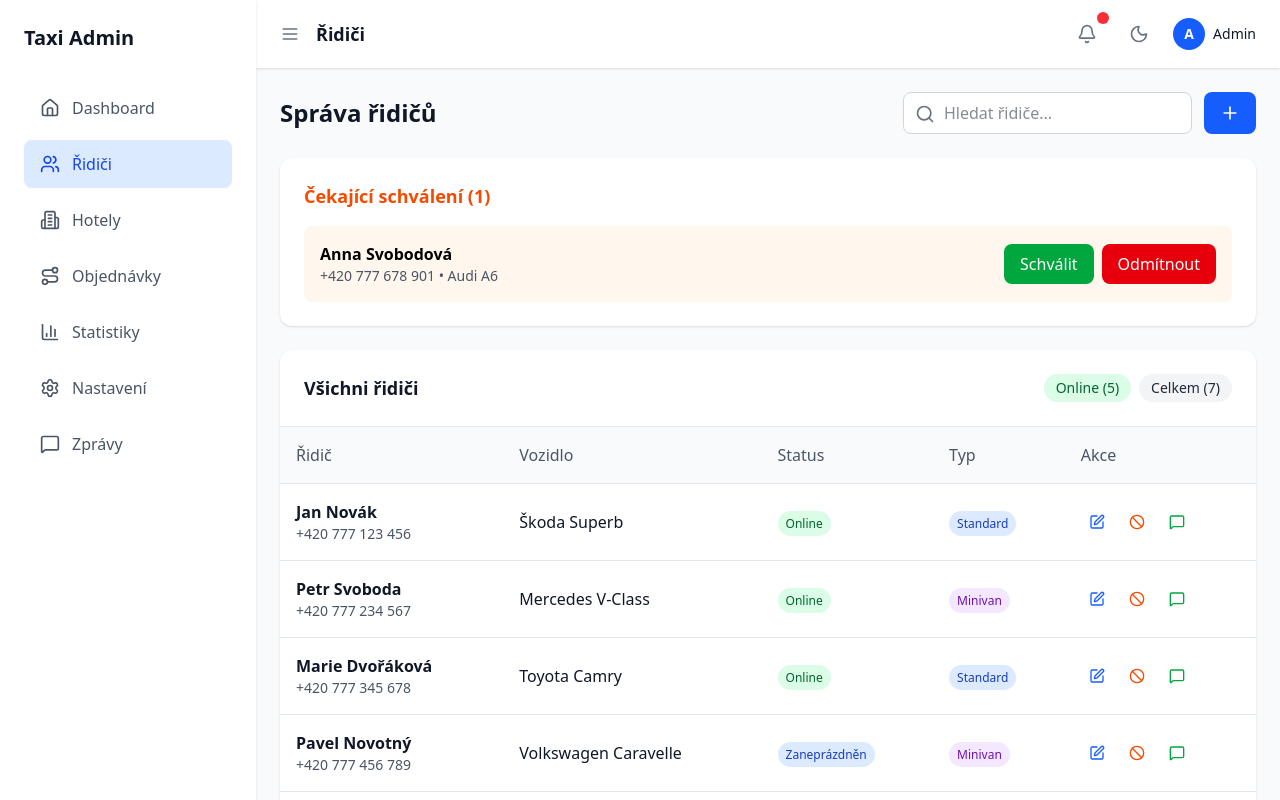
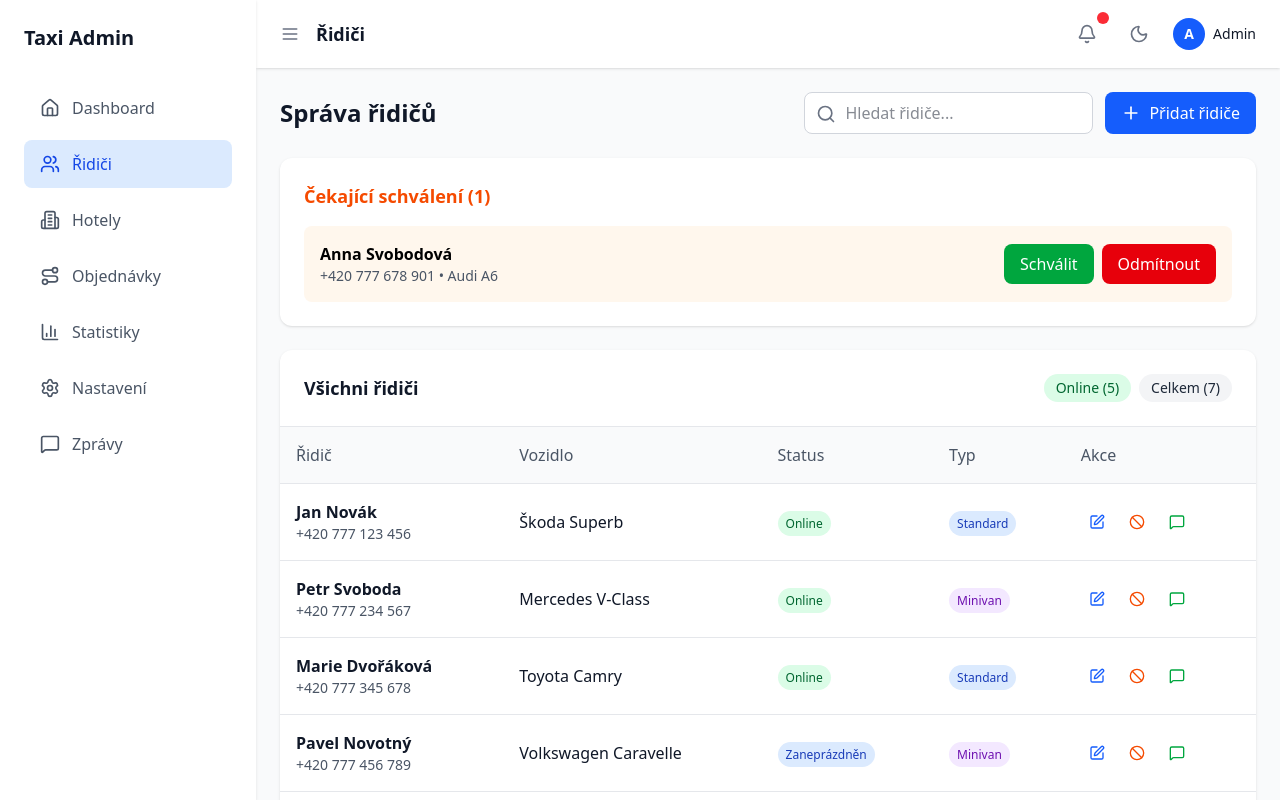
Before and after one commit to tomekk0602/taxi-driver-demo, a Next.js app: page /admin in a window 1280 px wide. Both pictures are taken after a click on the button "Řidiči". Shown: the top 800 px of the page. Built offline with nearby package versions, Linux system fonts and the light colour scheme.

Commit message:
Update index.js

```diff
--- a/pages/admin/index.js
+++ b/pages/admin/index.js
@@ -691,61 +691,11 @@ const TaxiAdminApp = () => {
     </div>
   );
 
-  // Drivers Screen
-  const DriversScreen = () => (
-    <div className="space-y-6">
-      <div className="flex justify-between items-center">
-        <h2 className={`text-2xl font-bold ${currentTheme.textPrimary}`}>Správa řidičů</h2>
-        <div className="flex space-x-3">
-          <div className="relative">
-            <Search className={`absolute left-3 top-3 ${currentTheme.textMuted}`} size={20} />
-            <input
-              type="text"
-              placeholder="Hledat řidiče..."
-              value={searchQuery}
-              onChange={(e) => setSearchQuery(e.target.value)}
-              className={`pl-10 pr-4 py-2 rounded-lg border ${currentTheme.input} ${currentTheme.textPrimary}`}
-            />
-          </div>
-          <button className="px-4 py-2 bg-blue-600 text-white rounded-lg hover:bg-blue-700 transition-colors">
-            <Plus size={20} />
-          </button>
-        </div>
-      </div>
-
-      {/* Pending Approvals */}
-      {drivers.some(d => !d.approved) && (
-        <div className={`${currentTheme.cardBg} p-6 rounded-xl ${currentTheme.shadow}`}>
-          <h3 className={`text-lg font-bold ${currentTheme.textPrimary} mb-4 text-orange-600`}>
-            Čekající schválení ({drivers.filter(d => !d.approved).length})
-          </h3>
-          <div className="space-y-3">
-            {drivers.filter(d => !d.approved).map(driver => (
-              <div key={driver.id} className="flex justify-between items-center p-4 bg-orange-50 rounded-lg">
-                <div>
-                  <p className="font-semibold">{driver.name}</p>
-                  <p className="text-sm text-gray-600">{driver.phone} • {driver.car}</p>
-                </div>
-                <div className="flex space-x-2">
-                  <button
-                    onClick={() => {
-                      setDrivers(drivers.map(d => d.id === driver.id ? {...d, approved: true} : d));
-                    }}
-                    className="px-4 py-2 bg-green-600 text-white rounded-lg hover:bg-green-700"
-                  >
-                    Schválit
-                  </button>
-                  <button className="px-4 py-2 bg-red-600 text-white rounded-lg hover:bg-red-700">
-                    Odmítnout
-                  </button>
-                </div>
-              </div>
-            ))}
-          </div>
-        </div>
-      )}
-
-      {/* Drivers List */}
+  // AKTUALIZOVANÝ Drivers Screen s responsywnimi poprawkami
+  const DriversScreen = () => {
+    // Komponenta pro desktop tabulku
+    const DesktopTable = () => (
+      <div className="hidden md:block">
         <div className={`${currentTheme.cardBg} rounded-xl ${currentTheme.shadow} overflow-hidden`}>
           <div className="p-6 border-b border-gray-200">
             <div className="flex justify-between items-center">
@@ -822,6 +772,132 @@ const TaxiAdminApp = () => {
         </div>
       </div>
     );
+
+    // Komponenta pro mobilní karty
+    const MobileCards = () => (
+      <div className="md:hidden space-y-4">
+        {drivers.filter(d => d.approved).map(driver => (
+          <div key={driver.id} className={`${currentTheme.cardBg} border ${currentTheme.border} rounded-lg p-4 ${currentTheme.shadow}`}>
+            {/* Hlavička karty */}
+            <div className="flex justify-between items-start mb-3">
+              <div className="flex items-center space-x-3">
+                <div className="w-10 h-10 bg-blue-600 rounded-full flex items-center justify-center">
+                  <span className="text-white font-semibold text-sm">{driver.name.charAt(0)}</span>
+                </div>
+                <div>
+                  <h4 className={`font-semibold ${currentTheme.textPrimary}`}>{driver.name}</h4>
+                  <div className="flex items-center space-x-1 text-sm text-gray-600">
+                    <Phone size={12} />
+                    <span>{driver.phone}</span>
+                  </div>
+                </div>
+              </div>
+
+              {/* Status badge */}
+              <span className={`px-2 py-1 rounded-full text-xs font-medium ${
+                driver.status === 'online' ? 'bg-green-100 text-green-800' :
+                driver.status === 'busy' ? 'bg-blue-100 text-blue-800' :
+                'bg-gray-100 text-gray-800'
+              }`}>
+                {driver.status === 'online' ? 'Online' :
+                 driver.status === 'busy' ? 'Zaneprázdněn' : 'Offline'}
+              </span>
+            </div>
+
+            {/* Detaily */}
+            <div className="grid grid-cols-2 gap-3 mb-4">
+              <div className="flex items-center space-x-2">
+                <Car size={14} className="text-gray-400" />
+                <span className={`text-sm ${currentTheme.textSecondary}`}>{driver.car}</span>
+              </div>
+              <div className="flex justify-end">
+                <span className={`px-2 py-1 rounded-full text-xs font-medium ${
+                  driver.type === 'minivan' ? 'bg-purple-100 text-purple-800' : 'bg-blue-100 text-blue-800'
+                }`}>
+                  {driver.type === 'minivan' ? 'Minivan' : 'Standard'}
+                </span>
+              </div>
+            </div>
+
+            {/* Akce */}
+            <div className="flex justify-end space-x-2">
+              <button className="p-2 text-blue-600 hover:bg-blue-100 rounded transition-colors">
+                <Edit size={16} />
+              </button>
+              <button className="p-2 text-orange-600 hover:bg-orange-100 rounded transition-colors">
+                <Ban size={16} />
+              </button>
+              <button className="p-2 text-green-600 hover:bg-green-100 rounded transition-colors">
+                <MessageSquare size={16} />
+              </button>
+            </div>
+          </div>
+        ))}
+      </div>
+    );
+
+    return (
+      <div className="space-y-6">
+        <div className="flex flex-col sm:flex-row sm:justify-between sm:items-center space-y-3 sm:space-y-0">
+          <h2 className={`text-2xl font-bold ${currentTheme.textPrimary}`}>Správa řidičů</h2>
+          <div className="flex flex-col sm:flex-row space-y-3 sm:space-y-0 sm:space-x-3">
+            <div className="relative">
+              <Search className={`absolute left-3 top-3 ${currentTheme.textMuted}`} size={20} />
+              <input
+                type="text"
+                placeholder="Hledat řidiče..."
+                value={searchQuery}
+                onChange={(e) => setSearchQuery(e.target.value)}
+                className={`pl-10 pr-4 py-2 rounded-lg border ${currentTheme.input} ${currentTheme.textPrimary} w-full sm:w-auto`}
+              />
+            </div>
+            <button className="px-4 py-2 bg-blue-600 text-white rounded-lg hover:bg-blue-700 transition-colors flex items-center justify-center">
+              <Plus size={20} className="mr-2" />
+              <span>Přidat řidiče</span>
+            </button>
+          </div>
+        </div>
+
+        {/* Pending Approvals */}
+        {drivers.some(d => !d.approved) && (
+          <div className={`${currentTheme.cardBg} p-4 sm:p-6 rounded-xl ${currentTheme.shadow}`}>
+            <h3 className={`text-lg font-bold ${currentTheme.textPrimary} mb-4 text-orange-600`}>
+              Čekající schválení ({drivers.filter(d => !d.approved).length})
+            </h3>
+            <div className="space-y-3">
+              {drivers.filter(d => !d.approved).map(driver => (
+                <div key={driver.id} className="flex flex-col sm:flex-row sm:justify-between sm:items-center p-4 bg-orange-50 rounded-lg space-y-3 sm:space-y-0">
+                  <div>
+                    <p className="font-semibold">{driver.name}</p>
+                    <p className="text-sm text-gray-600">{driver.phone} • {driver.car}</p>
+                  </div>
+                  <div className="flex space-x-2">
+                    <button
+                      onClick={() => {
+                        setDrivers(drivers.map(d => d.id === driver.id ? {...d, approved: true} : d));
+                      }}
+                      className="px-4 py-2 bg-green-600 text-white rounded-lg hover:bg-green-700 flex-1 sm:flex-initial"
+                    >
+                      Schválit
+                    </button>
+                    <button className="px-4 py-2 bg-red-600 text-white rounded-lg hover:bg-red-700 flex-1 sm:flex-initial">
+                      Odmítnout
+                    </button>
+                  </div>
+                </div>
+              ))}
+            </div>
+          </div>
+        )}
+
+        {/* Desktop Table */}
+        <DesktopTable />
+
+        {/* Mobile Cards */}
+        <MobileCards />
+      </div>
+    );
+  };
 
   // Settings Screen
   const SettingsScreen = () => (
@@ -924,7 +1000,7 @@ const TaxiAdminApp = () => {
         </div>
       </div>
 
-      <div className="flex justify-end space-x-3">
+      <div className="flex flex-col sm:flex-row justify-end space-y-3 sm:space-y-0 sm:space-x-3">
         <button className="px-6 py-2 border border-gray-300 rounded-lg hover:bg-gray-50">
           Zrušit
         </button>
```
Lines whose indentation alone changed are shown as unchanged.
